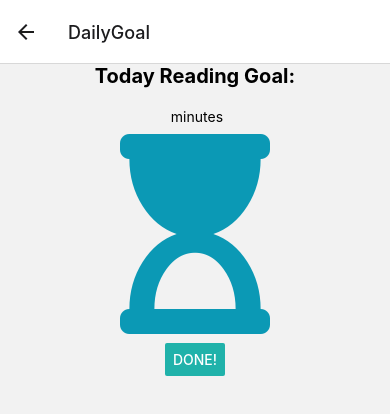
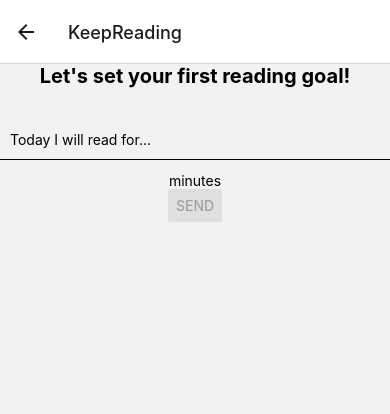
Before and after one commit to giuliapl/keepReadingApp, a React Native app: screen /DailyGoal in a window 390 px wide. Shown: the top 414 px of the page. Built offline with nearby package versions, Linux system fonts and the light colour scheme.

Commit message:
refactor navigation structure

```diff
--- a/App.js
+++ b/App.js
@@ -2,9 +2,9 @@
 import * as React from 'react';
 import { NavigationContainer } from '@react-navigation/native';
 import { createNativeStackNavigator } from '@react-navigation/native-stack';
-import Home from './views/Home';
 import SetGoal from './views/SetGoal';
 import DailyGoal from './views/DailyGoal';
+import Done from './views/Done';
 
 export default function App() {
   const Stack = createNativeStackNavigator();
@@ -13,17 +13,17 @@
     <NavigationContainer>
       <Stack.Navigator>
         <Stack.Screen
-          name="Home"
-          component={Home}
-          options={{ title: 'KeepReading' }}
+          name="DailyGoal"
+          component={DailyGoal}
         />
         <Stack.Screen
           name="SetGoal"
           component={SetGoal}
+          options={{ title: 'KeepReading' }}
         />
         <Stack.Screen
-          name="DailyGoal"
-          component={DailyGoal}
+          name="Done"
+          component={Done}
         />
       </Stack.Navigator>
     </NavigationContainer>
--- a/views/DailyGoal.js
+++ b/views/DailyGoal.js
@@ -1,25 +1,31 @@
 import { Button, SafeAreaView, StyleSheet, Text } from 'react-native';
 import { FontAwesome5 } from '@expo/vector-icons';
 import AsyncStorage from '@react-native-async-storage/async-storage';
-import { useEffect, useState } from 'react';
+import { useState } from 'react';
+import { useFocusEffect, useNavigation } from '@react-navigation/native';
 
 export default function DailyGoal() {
+    const navigation = useNavigation();
     const [minutes, setMinutes] = useState(null);
-    useEffect(() => {
+    useFocusEffect(() => {
+        //AsyncStorage.clear()
         getData();
-    })
-
+    });
     const getData = async () => {
         try {
             const value = await AsyncStorage.getItem('daily-minutes-goal');
             if (value !== null) {
-                console.log("ok", value);
                 setMinutes(value);
+            } else {
+                navigation.navigate('SetGoal');
             }
         } catch (e) {
             console.error('data not found');
         }
     };
+    const onDone = () => {
+        navigation.navigate('Done');
+    }
     return (
         <SafeAreaView style={styles.container}>
             <Text style={styles.title}>Today Reading Goal:</Text>
@@ -35,7 +41,7 @@
                 color='#20B2AA'
                 title='DONE!'
                 accessibilityLabel='Done Button'
-                onPress={() => console.log('todo')}
+                onPress={onDone}
             />
         </SafeAreaView>
     );
--- a/views/Home.js
+++ /dev/null
@@ -1,29 +0,0 @@
-
-import { SafeAreaView, StyleSheet } from 'react-native';
-import SetGoal from './SetGoal';
-import DailyGoal from './DailyGoal';
-
-
-export default function Home() {
-    const hasGoal = false;
-
-    return (
-        <SafeAreaView style={styles.container}>
-            {
-                !hasGoal ?
-                    <SetGoal />
-                    :
-                    <DailyGoal />
-            }
-        </SafeAreaView>
-    );
-}
-
-const styles = StyleSheet.create({
-    container: {
-        flex: 1,
-        backgroundColor: '#fff',
-        alignItems: 'center',
-        justifyContent: 'center',
-    }
-});
--- a/views/SetGoal.js
+++ b/views/SetGoal.js
@@ -1,5 +1,5 @@
 import { useNavigation } from '@react-navigation/native';
-import { useState } from 'react';
+import { useEffect, useState } from 'react';
 import { Button, SafeAreaView, StyleSheet, Text, TextInput } from 'react-native';
 import AsyncStorage from '@react-native-async-storage/async-storage';
 
@@ -22,6 +22,18 @@
             console.error('data not stored correctly')
         }
     };
+    const getData = async () => {
+        try {
+            const hasPrevGoal = await AsyncStorage.getItem('daily-minutes-goal');
+            if (hasPrevGoal) navigation.navigate('DailyGoal');
+        } catch (e) {
+            console.error('data not stored correctly')
+        }
+    };
+
+    useEffect(() => {
+        getData();
+    }, [])
 
     return (
         <SafeAreaView style={styles.container}>
@@ -54,6 +66,7 @@
                             title='SEND'
                             accessibilityLabel='Send Goal Button'
                             onPress={onSend}
+                            disabled={!minutes}
                         />
                     </>
             }
@@ -70,7 +83,7 @@
     },
     title: {
         fontSize: 20,
-        fontWeight: 'bolder',
+        fontWeight: 'bold',
         paddingBottom: 20,
     },
     input: {
@@ -82,7 +95,6 @@
     },
     desc: {
         fontSize: 18,
-        fontWeight: 'bold',
         textAlign: 'center',
         paddingBottom: 20,
     },
```
